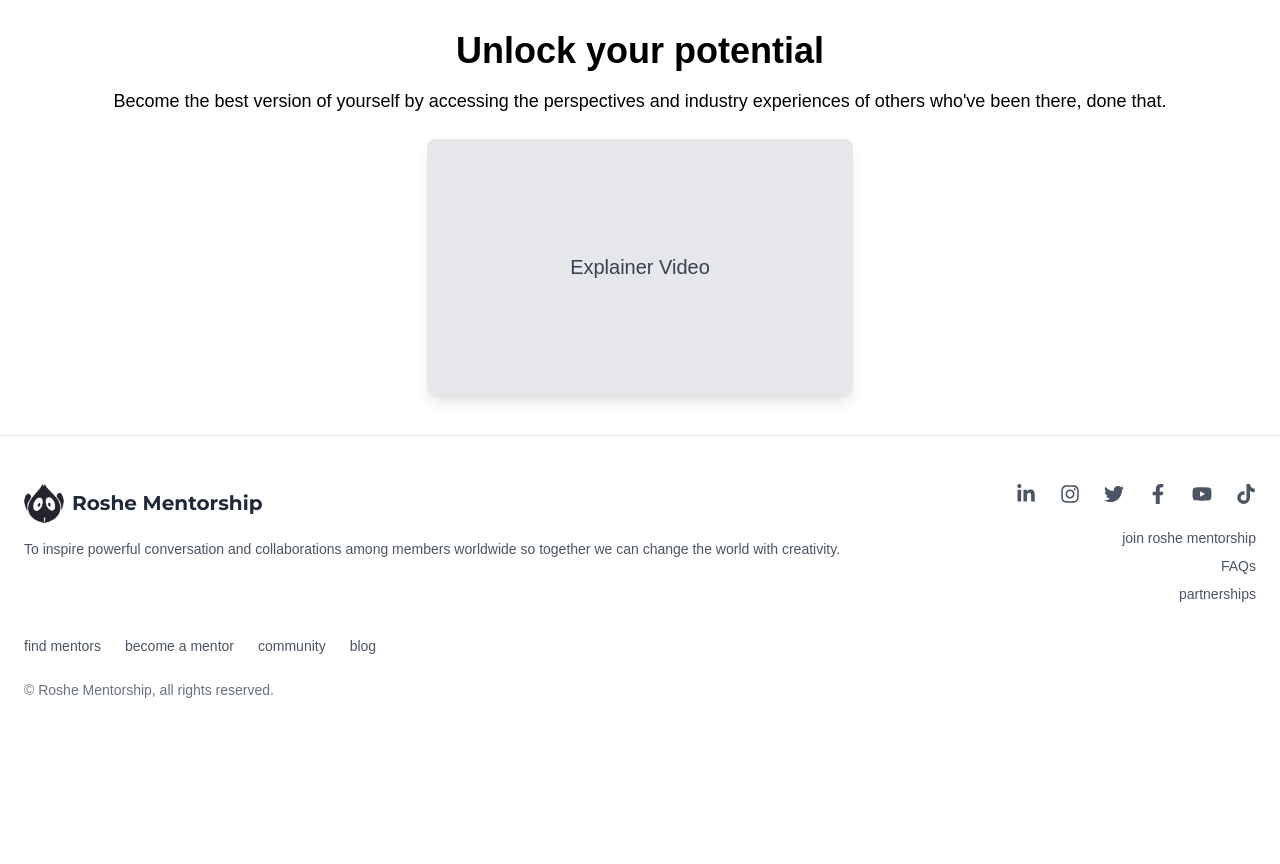
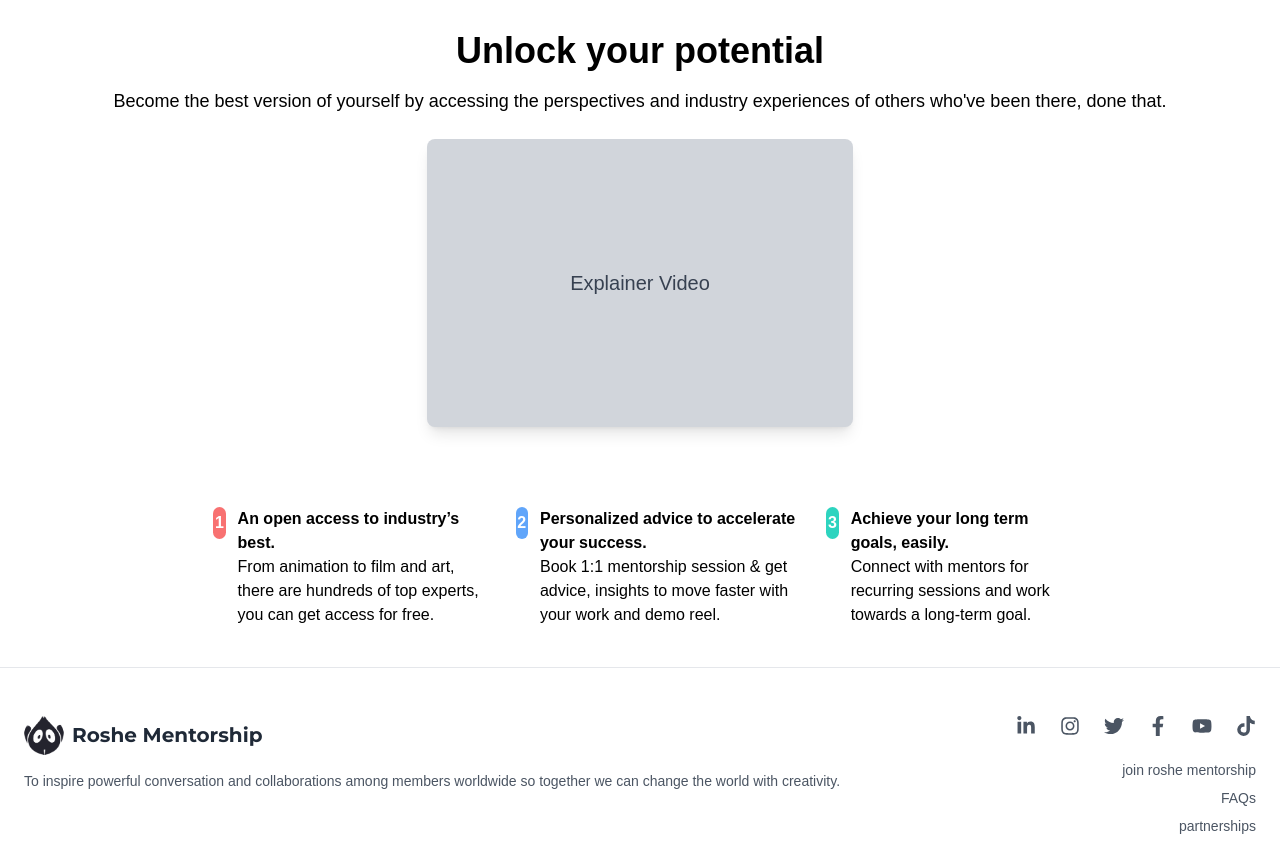
Before and after one commit to Roshe-Mentors/new_roshe, a Next.js app: page / in a window 1280 px wide. Shown: the part 740-1604 px from the top of the page. Before the commit the page ends 1488 px from the top, so only its background shows below. Built offline with nearby package versions, Linux system fonts and the light colour scheme.

Commit message:
Feat: add ThreeFeatures component and update Home page layout

```diff
--- a/src/app/page.tsx
+++ b/src/app/page.tsx
@@ -1,7 +1,7 @@
 import ToggleSection from "../components/ToggleSection";
 import LogosShowcase from "../components/LogosShowcase";
 import VideoExplainer from "../components/VideoExplainer";
-
+import ThreeFeatures from "../components/ThreeFeatures";
 export default function Home() {
   return (
 
@@ -9,6 +9,7 @@ export default function Home() {
       <ToggleSection />
       <LogosShowcase />
       <VideoExplainer />
+      <ThreeFeatures />
     </div>
   );
 }
--- /dev/null
+++ b/src/components/ThreeFeatures.tsx
@@ -0,0 +1,47 @@
+// components/ThreeFeatures.tsx
+import React from 'react';
+
+const ThreeFeatures = () => {
+  return (
+    <section className="w-full bg-white flex justify-center py-10">
+      <div className="w-2/3 flex flex-col sm:flex-row sm:justify-between sm:items-start space-y-6 sm:space-y-0 sm:space-x-6">
+
+        {/* Feature 1 */}
+        <div className="flex space-x-3">
+          <div className="w-8 h-8 rounded-full bg-red-400 flex items-center justify-center text-white font-bold">
+            1
+          </div>
+          <div className="text-black">
+            <h3 className="font-semibold">An open access to industry’s best.</h3>
+            <p>From animation to film and art, there are hundreds of top experts, you can get access for free.</p>
+          </div>
+        </div>
+
+        {/* Feature 2 */}
+        <div className="flex space-x-3">
+          <div className="w-8 h-8 rounded-full bg-blue-400 flex items-center justify-center text-white font-bold">
+            2
+          </div>
+          <div className="text-black">
+            <h3 className="font-semibold">Personalized advice to accelerate your success.</h3>
+            <p>Book 1:1 mentorship session & get advice, insights to move faster with your work and demo reel.</p>
+          </div>
+        </div>
+
+        {/* Feature 3 */}
+        <div className="flex space-x-3">
+          <div className="w-8 h-8 rounded-full bg-teal-400 flex items-center justify-center text-white font-bold">
+            3
+          </div>
+          <div className="text-black">
+            <h3 className="font-semibold">Achieve your long term goals, easily.</h3>
+            <p>Connect with mentors for recurring sessions and work towards a long-term goal.</p>
+          </div>
+        </div>
+
+      </div>
+    </section>
+  );
+};
+
+export default ThreeFeatures;
--- a/src/components/VideoExplainer.tsx
+++ b/src/components/VideoExplainer.tsx
@@ -12,7 +12,7 @@ const ExplainerVideo = () => {
       </header>
       <div className="w-full flex justify-center">
         <div className="w-full sm:w-1/3">
-          <div className="relative w-full h-64 bg-gray-200 flex items-center justify-center text-xl text-gray-700 rounded-lg shadow-lg">
+          <div className="relative w-full h-72 bg-gray-300 flex items-center justify-center text-xl text-gray-700 rounded-lg shadow-lg">
             {/* Placeholder for Explainer Video */}
             <span>Explainer Video</span>
           </div>
```
